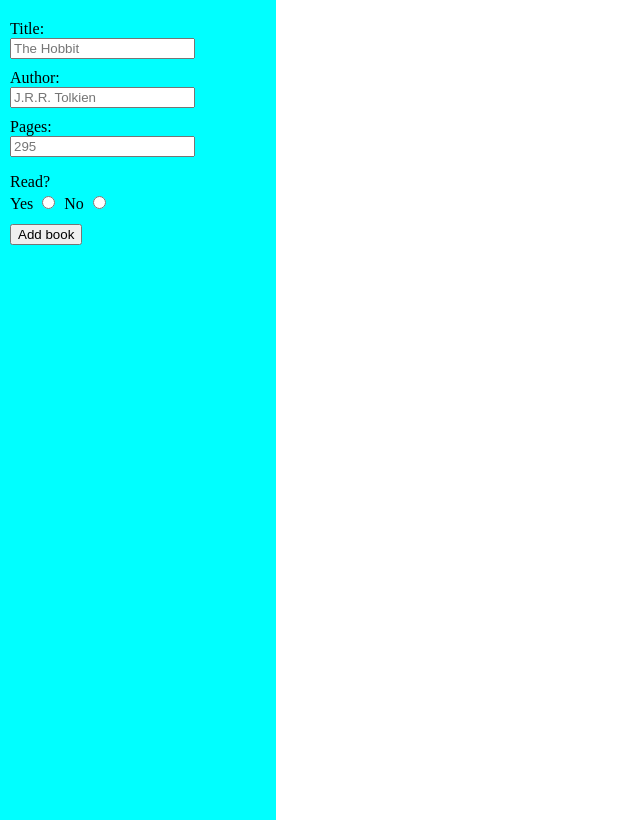
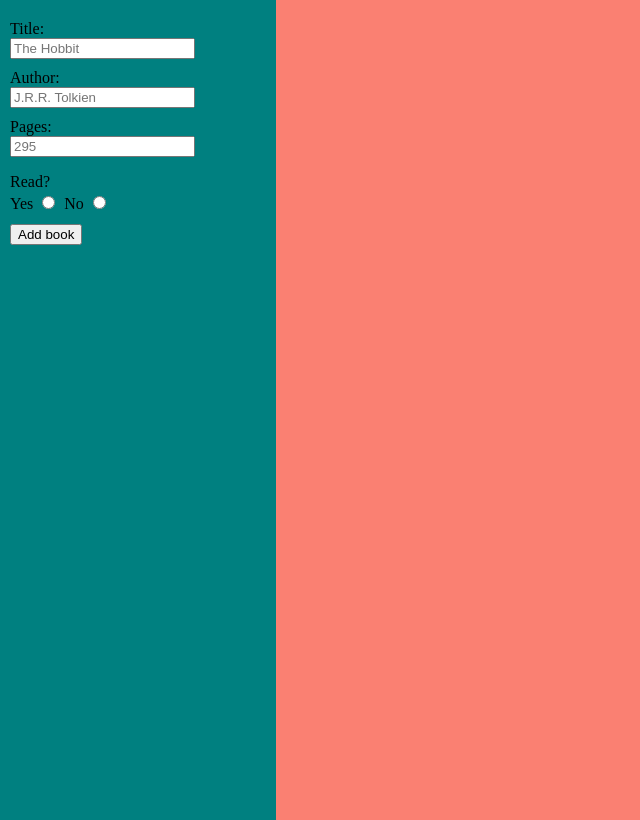
Before and after one commit to justinrkinsman/library-livepreview, a plain HTML site: page index.html in a window 1280 px wide. Shown: the whole page, without its empty margins (0-640 px from the left). Drawn offline with Linux system fonts and the light colour scheme.

Commit message:
Style card system

```diff
--- a/javascript.js
+++ b/javascript.js
@@ -21,12 +21,13 @@ function addBookToLibrary(){
     change.innerText = 'Change Read Status'
     para.appendChild(node)
     const element = document.getElementById('table')
+    element.style.display = 'grid'
     const card = document.createElement('div')
     element.appendChild(card)
     card.appendChild(para)
     card.appendChild(del)
     card.appendChild(change)
-    card.setAttribute('style', 'background-color: salmon; color: white;')
+    card.setAttribute('style', 'background-color: #000080; color: white;')
     console.log(newBook.info)
 }
 
--- a/style.css
+++ b/style.css
@@ -1,6 +1,6 @@
 .form {
     padding: 10px;
-    background-color: aqua;
+    background-color: teal;
     width: 20vw;
     height: 100vh
 }
@@ -27,6 +27,15 @@ body {
     margin-bottom: 0px;
 }
 
-p {
+#table {
+    display: grid;
+    grid-template-columns: 1fr 1fr 1fr;
+    grid-template-rows: 100px;
+    grid-auto-rows: 100px;
+    gap: 10px;
+    margin: 5px;
+}
 
+body {
+    background-color: salmon;
 }
```
